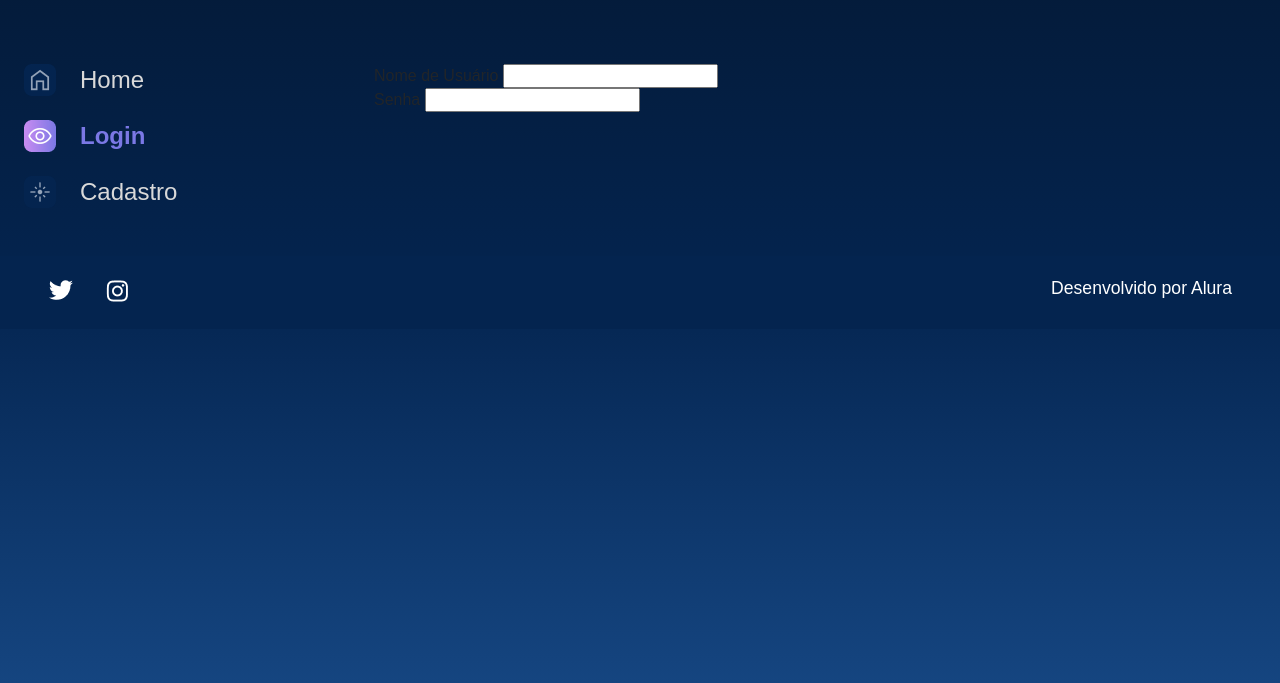
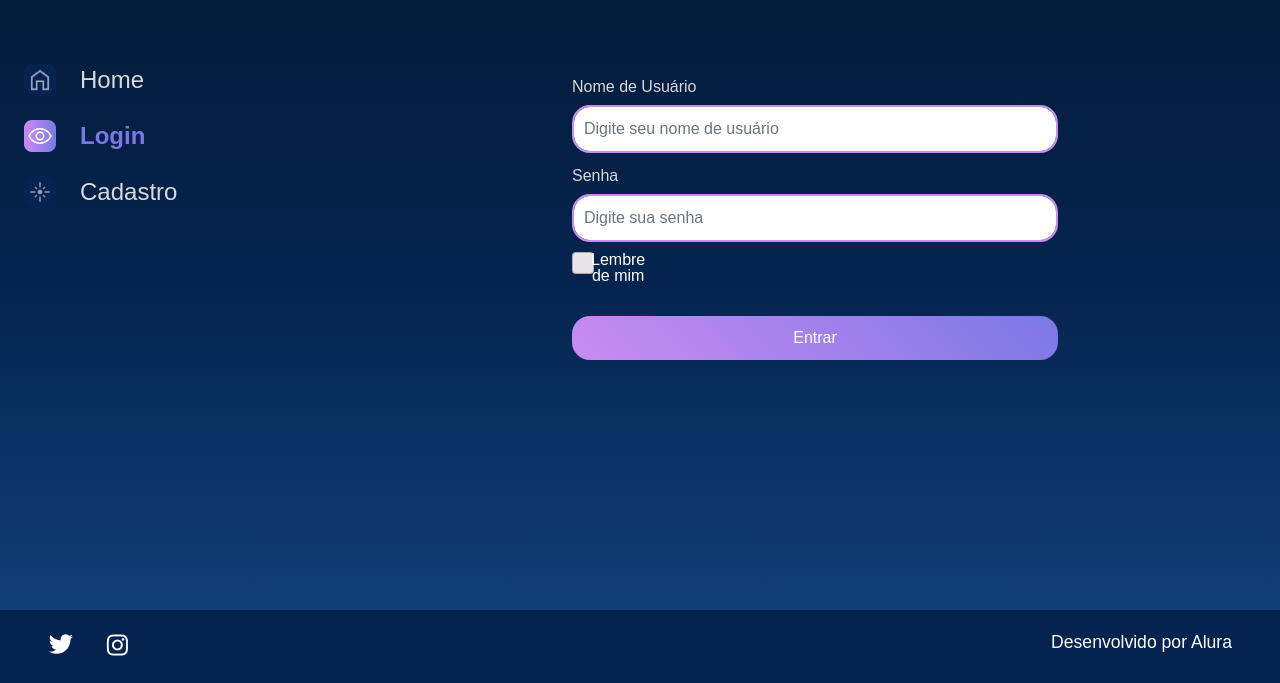
Before and after one commit to ana-rabelo/space-django, a Django app: page /login in a window 1280 px wide. Shown: the part 117-800 px from the top of the page. Run offline with Django 5.2, Linux system fonts and the light colour scheme.

Commit message:
add login form styles and fix footer position

```diff
--- a/setup/static/styles/style.css
+++ b/setup/static/styles/style.css
@@ -107,6 +107,72 @@ table {
     outline: -webkit-focus-ring-color auto 1px;
 }
 
+.form_login{
+    display: flex;
+    justify-content: center;
+}
+
+.input__login{
+    border:2px solid #C98CF1;
+    border-radius: 18px;
+    padding: 8px;
+    padding: 10px;
+}
+
+.input__login:focus{
+    outline: #8b62a6 auto 1px;
+}
+
+.form-check {
+    display: inline-flex;
+    min-height: 24px;
+    width: 100%;
+}
+
+.form-check-input {
+    border-radius: 80%;
+    background-color: #e6e4e9;
+    padding: 10px;
+    margin-top: 10px;
+    align-items: center;
+    display: flex;
+    flex: none;
+    height: 16px;
+    justify-content: center;
+    position: relative;
+
+}
+
+.check-label {
+    color: white;
+    padding: 6px;
+    margin-top: 10px;
+    align-items: flex-start;
+    display: flex;
+    flex: 0 1 auto;
+    flex-direction: column;
+    justify-content: center;
+    margin-left: 16px;
+    min-width: 0;
+    width: 100%;
+    cursor: pointer;
+    box-sizing: content-box;
+}
+
+.button_login{
+    background: linear-gradient(45deg, #C98CF1,#7B78E5);
+    border-radius: 18px;
+    border: none;
+    color: white;
+    cursor: pointer;
+    padding: 10px;
+}
+
+.button_login:hover, .button_login:focus,
+.button_login:active:focus{
+    color: white;
+    background: linear-gradient(45deg, #9064ad,#5956a5);
+}
 
 .busca__fundo {
     align-items: center;
@@ -367,6 +433,7 @@ table {
 }
 
 .rodape {
+    position: fixed;
     background-color: #04244F;
     width: 100%;
     padding: 1.5rem 3rem;
@@ -374,6 +441,8 @@ table {
     display: flex;
     justify-content: space-between;
     color: #FFFFFF;
+    left: 0;
+    bottom: 0;
 }
 
 .rodape__icones {
--- a/templates/usuarios/login.html
+++ b/templates/usuarios/login.html
@@ -19,21 +19,27 @@
 
 <body>
     {% include '../partials/_menu.html' %}
-            <section class="galeria" style="margin-left: 5em">
-                <form action="" method="">
+            <section class="galeria form_login" style="margin-left: 5em">
+                <form action="" method="" style="display: grid; position: relative; grid-area: 1 / 2 / 2 / 3;">
                     {% csrf_token %} <!-- garantir a segurança das informações -->
                     <div class="row">
                         {% for field in form.visible_fields %}
-                        <div>
-                            <label for="{{ field.id_for_label }}">{{ field.label }}</label>
+                        <div class="col-12 col-lg-12">
+                            <label for="{{ field.id_for_label }}" style="color:#D9D9D9; margin-top: 15px; margin-bottom: 10px;">{{ field.label }}</label>
                             {{ field }}
                         </div>
                         {% endfor %}
+                    </div>
+                    <div class="form-check">
+                        <button class="form-check-input" type="checkbox" id="rememberMe"><label class="check-label" >Lembre de mim</label></button>
+                    </div>
+                    <div>
+                        <button type="submit" class="btn col-12 button_login " style="padding: top 5px; margin-top: 40px">Entrar</button>
                     </div>
                 </form>
             </section>
         </main>
     </div>
+
+    {% include '../partials/_footer.html' %}
 </body>
-
-{% include '../partials/_footer.html' %}
--- a/usuarios/forms.py
+++ b/usuarios/forms.py
@@ -4,12 +4,24 @@ class LoginForms(forms.Form):
     nome_login=forms.CharField(
         label='Nome de Usuário',
         required=True,
-        max_length=100
+        max_length=100,
+        widget=forms.TextInput(
+            attrs= {
+                'class': 'form-control input__login',
+                'placeholder': 'Digite seu nome de usuário'
+            }
+        )
     )
 
     senha=forms.CharField(
         label='Senha',
         required=True,
         max_length=100,
-        widget=forms.PasswordInput()
+        widget=forms.PasswordInput(
+            attrs= {
+                'class': 'form-control input__login',
+                'placeholder': 'Digite sua senha',
+                'type': 'password'
+            }
+        )
     )
```
Also changed, not shown: static/assets/ícones/1x/senha_cadeado.svg (added), static/assets/ícones/1x/user_person.svg (added), templates/usuarios/test.html (added).
